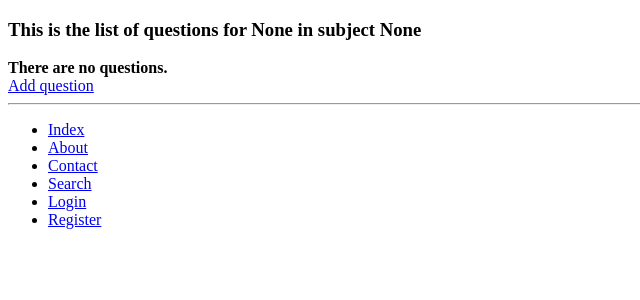
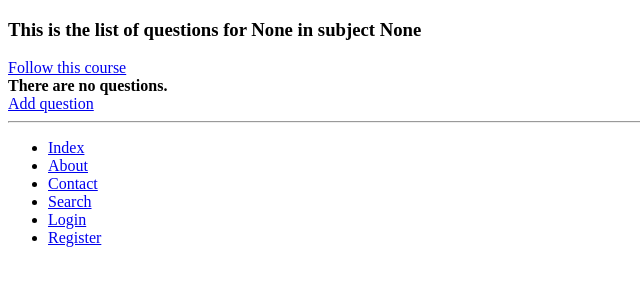
Before and after one commit to theycallmepeter/DreamTeamWAD2, a Django app: page /gliocas_app/subject/1/1/ in a window 1280 px wide. Shown: the top 300 px of the page, without its empty margins (0-640 px from the left). Run offline with Django 3.2, Linux system fonts and the light colour scheme; data that the repository does not hold is empty.

Commit message:
Followed functionality added

```diff
--- a/Gliocas/gliocas_app/urls.py
+++ b/Gliocas/gliocas_app/urls.py
@@ -11,6 +11,7 @@ urlpatterns = [
     url(r'^subject/(?P<subject_slug>[\w\-]+)/$', views.show_subject, name='show_subject'),
     url(r'^subject/(?P<subject_slug>[\w\-]+)/(?P<course_slug>[\w\-]+)/add_question/$', views.add_question, name='add_question'),
     url(r'^subject/(?P<subject_slug>[\w\-]+)/(?P<course_slug>[\w\-]+)/$', views.show_course, name='show_course'),
+    url(r'^subject/(?P<subject_slug>[\w\-]+)/(?P<course_slug>[\w\-]+)/follow/$', views.follow, name='follow'),
     url(r'^subject/(?P<subject_slug>[\w\-]+)/(?P<course_slug>[\w\-]+)/(?P<question_slug>[\w\-]+)/$', views.show_question, name='show_question'),
     url(r'^subject/(?P<subject_slug>[\w\-]+)/(?P<course_slug>[\w\-]+)/(?P<question_slug>[\w\-]+)/like/(?P<like>[\d])/$', views.like_question, name='like_question'),
     url(r'^user/(?P<username>[\w\-@_+.]+)/$', views.user, name='user'),
--- a/Gliocas/gliocas_app/views.py
+++ b/Gliocas/gliocas_app/views.py
@@ -9,7 +9,7 @@ from gliocas_app.forms import QuestionForm
 from gliocas_app.forms import UserForm
 from django.contrib.auth.models import User
 from gliocas_app.search import search_query
-from gliocas_app.models import Subject, Course, Question, Answer, UpvoteQuestion, UpvoteAnswer, UpvoteReply
+from gliocas_app.models import Subject, Course, Question, Answer, UpvoteQuestion, UpvoteAnswer, UpvoteReply, Followed
 
 
 def index(request):
@@ -52,10 +52,21 @@ def show_course(request, subject_slug, course_slug):
         context_dict['questions'] = questions
         context_dict['course'] = course
         context_dict['subject'] = parent_subject
+        if request.user.is_authenticated:
+            course = get_object_or_404(Course, slug = course_slug)
+            user = request.user
+            if Followed.objects.filter(course=course, poster=user).exists():
+                context_dict['followed'] = True
+            else:
+                context_dict['followed'] = False
+        else:
+            context_dict['followed'] = False
+
     except Subject.DoesNotExist:
         context_dict['subject'] = None
         context_dict['questions'] = None
         context_dict['course'] = None
+        context_dict['followed'] = False
     return render(request, 'gliocas_app/course.html', context = context_dict)
 
 def show_question(request, subject_slug, course_slug, question_slug):
@@ -185,6 +196,17 @@ def like_question(request, subject_slug, course_slug, question_slug, like):
     return show_question(request, subject_slug, course_slug, question_slug)
 
 @login_required
+def follow(request, subject_slug, course_slug):
+    course = get_object_or_404(Course, slug = course_slug)
+    user = request.user
+    if Followed.objects.filter(course=course, poster=user).exists():
+        Followed.objects.get(course=course, poster=user).delete()
+    else:
+        followed = Followed.objects.create(course=course, poster=user)
+        followed.save()
+    return show_course(request, subject_slug, course_slug)
+
+@login_required
 def user_logout(request):
     logout(request)
     return HttpResponseRedirect(reverse('index'))
--- a/Gliocas/templates/gliocas_app/course.html
+++ b/Gliocas/templates/gliocas_app/course.html
@@ -6,6 +6,11 @@
 
 {% block body_block %}
     <h3> This is the list of questions for {{ course }} in subject {{ subject }} </h3>
+	{% if followed %}
+		<a href="{% url 'follow' subject.slug course.slug %}"> Unfollow this course </a>
+	{% else %}
+		<a href="{% url 'follow' subject.slug course.slug %}"> Follow this course </a>
+	{% endif %}
 
     <div>
         {% if questions %}
```
